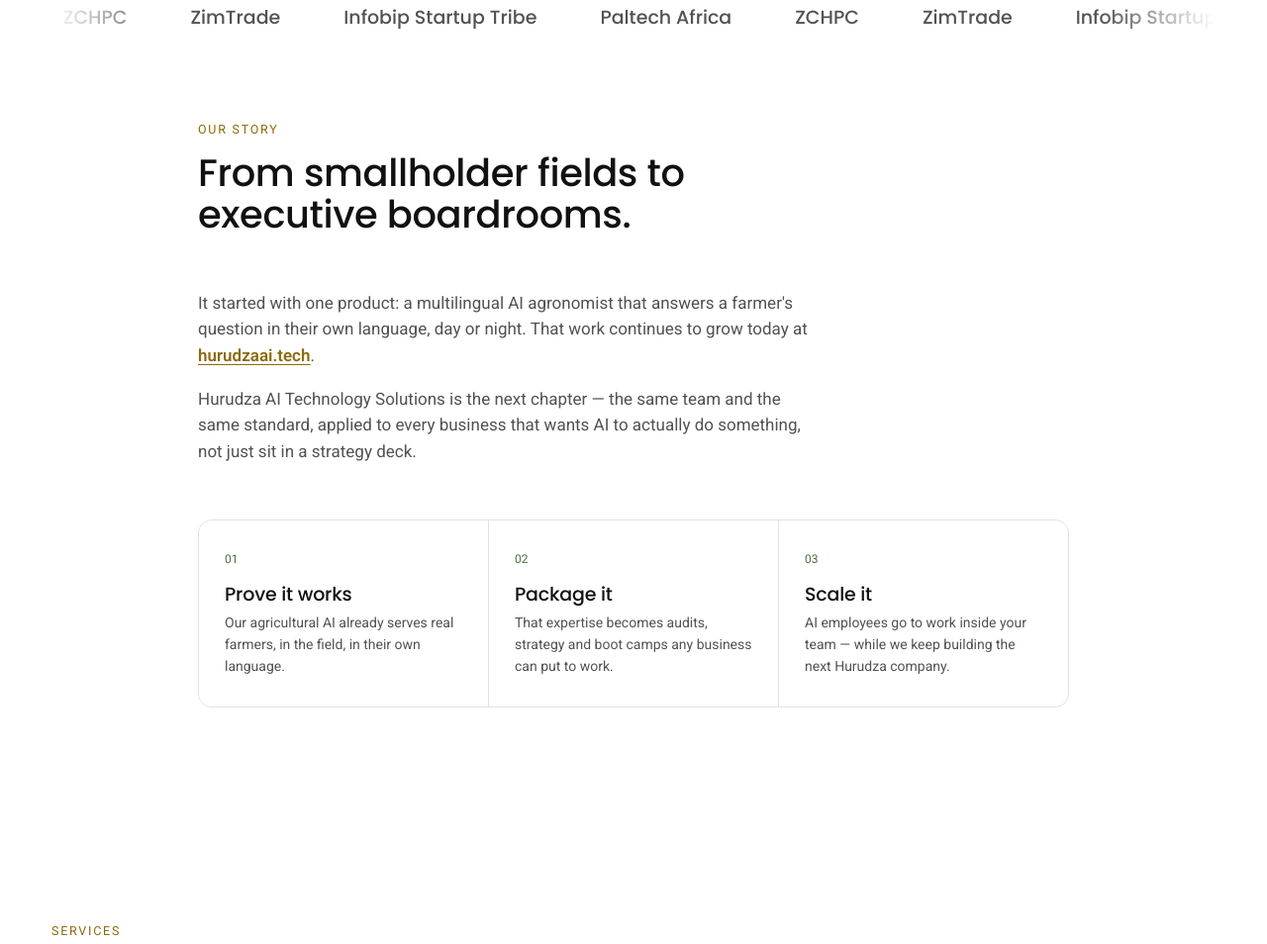
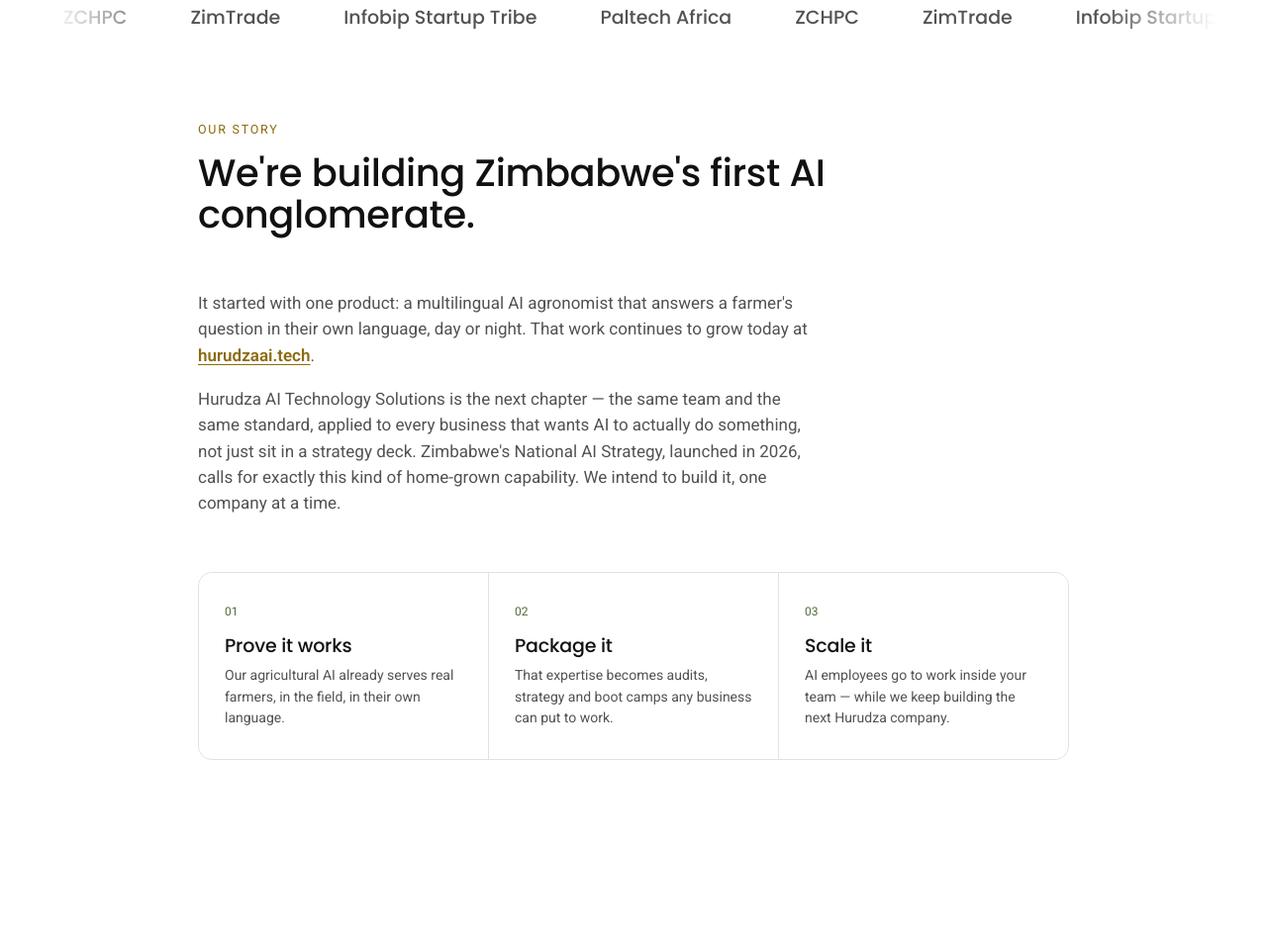
Before and after one commit to ThulaniTheProgrammer/hurudza-ai-solutions-, a website built with Vite: page index.html in a window 1280 px wide. Shown: the part 843-1797 px from the top of the page at 99% size. Built offline with nearby package versions, Linux system fonts and the light colour scheme.

Commit message:
background sorted

```diff
--- a/index.html
+++ b/index.html
@@ -9,7 +9,7 @@
   <script>
     (function () {
       var stored = localStorage.getItem('hurudza-theme');
-      var theme = stored || (window.matchMedia('(prefers-color-scheme: dark)').matches ? 'dark' : 'light');
+      var theme = stored || 'light';
       document.documentElement.setAttribute('data-theme', theme);
     })();
   </script>
@@ -149,7 +149,7 @@
       <div class="story__inner">
         <div class="section__head reveal">
           <p class="eyebrow">Our Story</p>
-          <h2>From smallholder fields to executive boardrooms.</h2>
+          <h2>We're building Zimbabwe's first AI conglomerate.</h2>
         </div>
         <div class="story__body reveal">
           <p>
@@ -160,7 +160,9 @@
           <p>
             Hurudza AI Technology Solutions is the next chapter — the same team and the
             same standard, applied to every business that wants AI to actually do
-            something, not just sit in a strategy deck.
+            something, not just sit in a strategy deck. Zimbabwe's National AI Strategy,
+            launched in 2026, calls for exactly this kind of home-grown capability. We
+            intend to build it, one company at a time.
           </p>
         </div>
         <div class="story__pillars">
```
